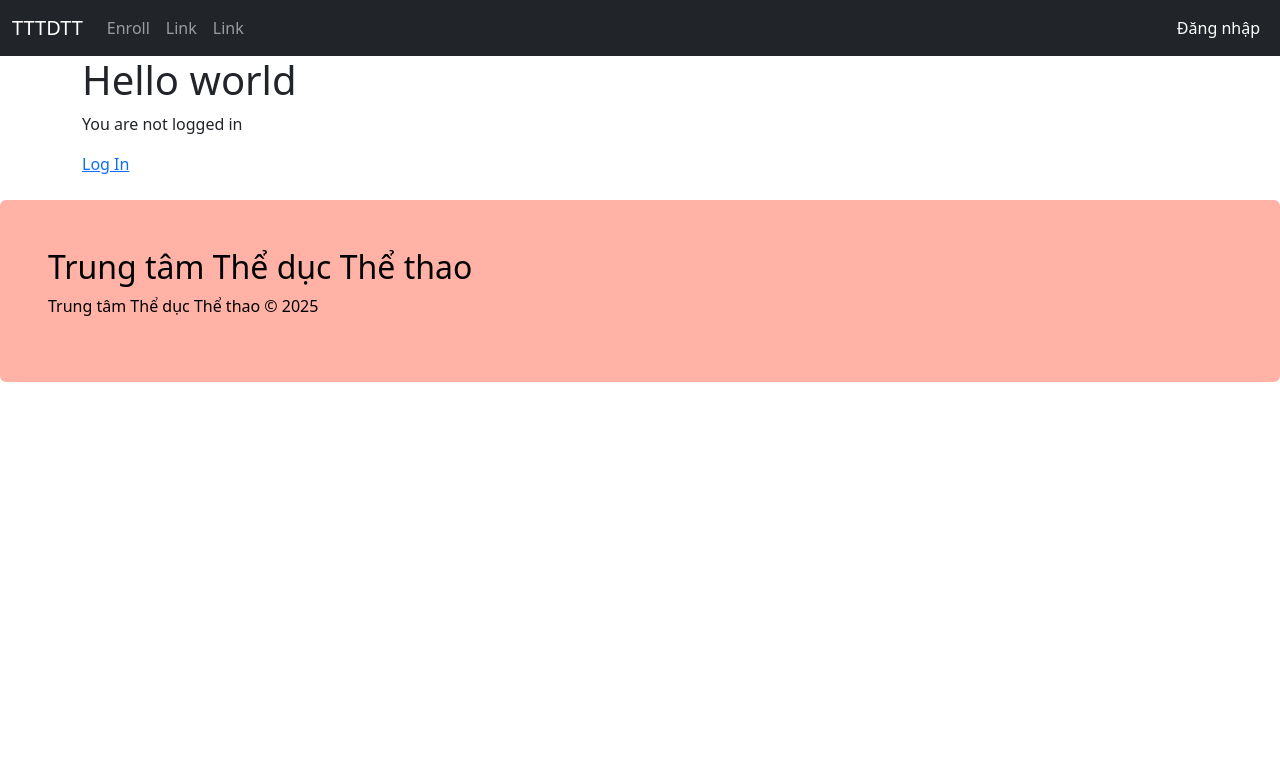
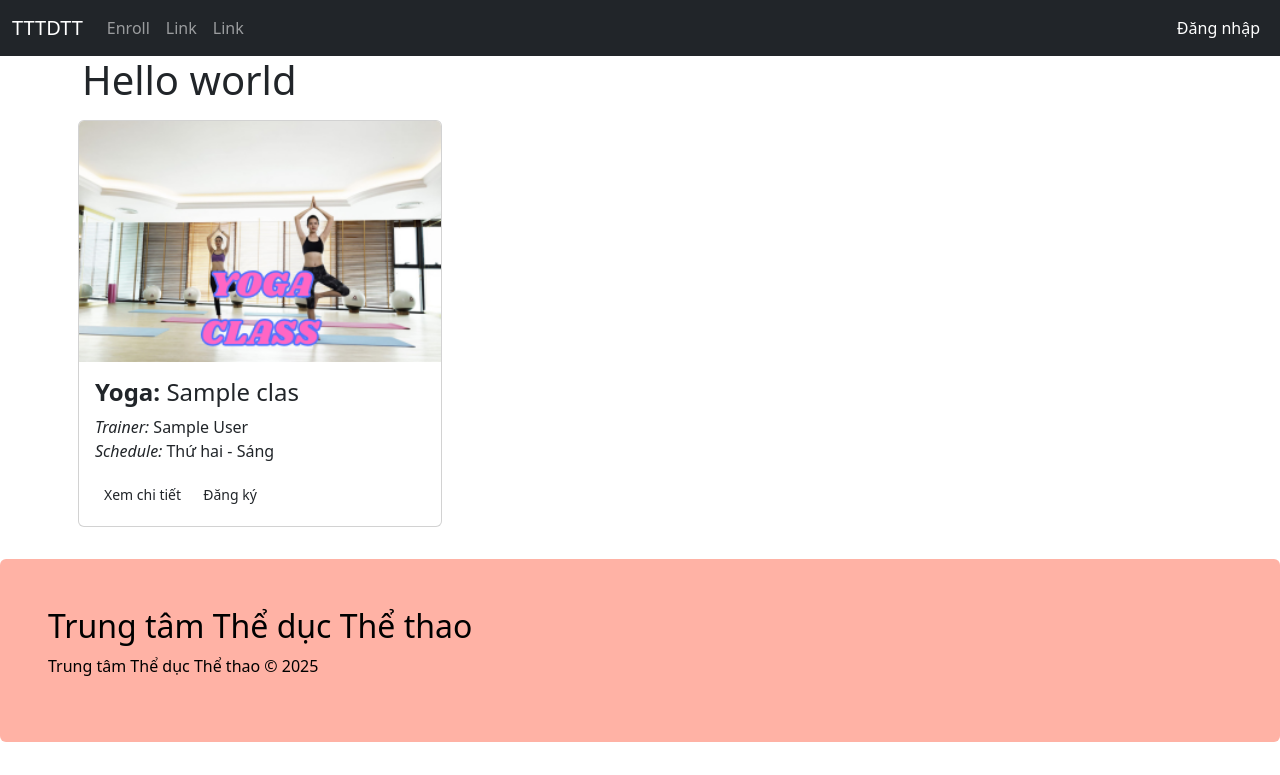
Before and after one commit to trakie/QLTTTheDucTheThao, a Django app: page / in a window 1280 px wide. Shown: the top 775 px of the page. Run offline with Django 5.2, Linux system fonts and the light colour scheme; tables that the repository leaves empty hold one stand-in row (values such as "Sample post").

Commit message:
Minh update trang chu va schedule

```diff
--- a/pe_app/pes/admin.py
+++ b/pe_app/pes/admin.py
@@ -1,10 +1,12 @@
 from django.contrib import admin
-from .models import UserProfile, Class, Enrollment,Membership, Trainer
+from django.contrib.auth.admin import UserAdmin
+from .models import UserProfile, Class, Enrollment, Membership, Trainer, Schedule
 
-admin.site.register(UserProfile)
+admin.site.register(UserProfile, UserAdmin)
 admin.site.register(Class)
 admin.site.register(Enrollment)
 admin.site.register(Membership)
 admin.site.register(Trainer)
+admin.site.register(Schedule)
 
 # Register your models here.
--- a/pe_app/pes/dao.py
+++ b/pe_app/pes/dao.py
@@ -0,0 +1,4 @@
+from .models import Class
+
+def get_all_classes():
+    return Class.objects.select_related('schedule', 'trainer').all()
--- a/pe_app/pes/models.py
+++ b/pe_app/pes/models.py
@@ -3,6 +3,7 @@ from django.db import models
 # Create your models here.
 from django.db import models
 from django.contrib.auth.models import AbstractUser
+from django.templatetags.static import static
 from django.utils import timezone
 
 
@@ -48,6 +49,31 @@ class Membership(models.Model):
         return f"{self.member.username} - {self.end_date}"
 
 
+class Schedule(models.Model):
+    DAY_CHOICES = [
+        (0, 'Thứ hai'),
+        (1, 'Thứ ba'),
+        (2, 'Thứ tư'),
+        (3, 'Thứ năm'),
+        (4, 'Thứ sáu'),
+        (5, 'Thứ bảy'),
+        (6, 'Chủ nhật'),
+    ]
+
+    TIME_BLOCK_CHOICES = [
+        ('1_morning', 'Sáng'),
+        ('2_afternoon', 'Trưa'),
+        ('3_evening', 'Chiều'),
+    ]
+
+    day_of_week = models.IntegerField(choices=DAY_CHOICES)
+    time_block = models.CharField(max_length=12, choices=TIME_BLOCK_CHOICES)
+    notes = models.TextField(blank=True)
+
+    def __str__(self):
+        return f"{self.get_day_of_week_display()} - {self.get_time_block_display()}"
+
+
 class Class(models.Model):
     CLASS_TYPES = (
         ('yoga', 'Yoga'),
@@ -58,13 +84,25 @@ class Class(models.Model):
 
     name = models.CharField(max_length=100)
     class_type = models.CharField(max_length=10, choices=CLASS_TYPES)
-    schedule = models.JSONField()  # Stores days and times
+    schedule = models.ForeignKey(Schedule, on_delete=models.SET_NULL, null=True)
     trainer = models.ForeignKey(Trainer, on_delete=models.SET_NULL, null=True)
     capacity = models.PositiveIntegerField()
     description = models.TextField()
 
     def __str__(self):
         return f"{self.get_class_type_display()} - {self.name}"
+
+    @property
+    def image_url(self):
+        # Map class_type to the image file name
+        images = {
+            'yoga': 'pes/images/yoga.png',
+            'gym': 'pes/images/gym.png',
+            'swim': 'pes/images/swim.png',
+            'dance': 'pes/images/dance.png',
+        }
+        image_path = images.get(self.class_type, 'pes/images/default.png')
+        return static(image_path)
 
 
 class Enrollment(models.Model):
@@ -147,16 +185,3 @@ class Progress(models.Model):
 
     def __str__(self):
         return f"{self.enrollment} - {self.progress_date}"
-
-
-class Schedule(models.Model):
-    trainer = models.ForeignKey(Trainer, on_delete=models.CASCADE)
-    member = models.ForeignKey(UserProfile, on_delete=models.CASCADE)
-    schedule_date = models.DateTimeField()
-    notes = models.TextField()
-
-    class Meta:
-        ordering = ['schedule_date']
-
-    def __str__(self):
-        return f"{self.trainer} - {self.member} - {self.schedule_date}"
--- a/pe_app/pes/templates/pes/home.html
+++ b/pe_app/pes/templates/pes/home.html
@@ -3,15 +3,36 @@
 {% block content %}
 
 <h1>Hello world</h1>
-{% if user.is_authenticated %}
-Hi {{ user.username }}!
-<form action="{% url 'logout' %}" method="post">
-  {% csrf_token %}
-  <button type="submit">Log Out</button>
-</form>
-{% else %}
-<p>You are not logged in</p>
-<a href="{% url 'login' %}">Log In</a>
-{% endif %}
+
+<div class="row">
+    {% for c in classes %}
+    <div class="col-md-4 col-12 p-2">
+        <div class="card">
+            <img class="card-img-top img-hotel" src="{{ c.image_url }}" alt="{{ c.get_class_type_display }}">
+            <div class="card-body">
+                <h4 class="card-title"><strong>{{ c.get_class_type_display }}:</strong> {{ c.name }}<br></h4>
+                <p class="card-text">
+                    <em>Trainer:</em>
+                    {% if c.trainer %}
+                        {{ c.trainer }}
+                    {% else %}
+                        N/A
+                    {% endif %}<br>
+                    <em>Schedule:</em>
+                    {% if c.schedule %}
+                        {{ c.schedule }}
+                    {% else %}
+                        N/A
+                    {% endif %}<br>
+                </p>
+                <a href="#" class="btn btn-sm">Xem chi tiết</a>
+                <a href="#" class="btn btn-sm">Đăng ký</a>
+            </div>
+        </div>
+    </div>
+    {% empty %}
+        <li>Không có lớp.</li>
+    {% endfor %}
+</div>
 
 {% endblock %}
--- a/pe_app/pes/urls.py
+++ b/pe_app/pes/urls.py
@@ -1,12 +1,10 @@
 from django.contrib import admin
 from django.urls import path, include
-from django.views.generic import TemplateView
 
 from . import views
 
 urlpatterns = [
-    path('', views.home),
+    path('', views.home, name='home'),
+    path('enroll/', views.enroll, name='enroll'),
     path("accounts/", include("django.contrib.auth.urls")),
-    path("", TemplateView.as_view(template_name="home.html"), name="home"),
-    path("enroll/", TemplateView.as_view(template_name="pes/enroll.html"), name="enroll"),
 ]
--- a/pe_app/pes/views.py
+++ b/pe_app/pes/views.py
@@ -1,7 +1,13 @@
 from django.shortcuts import render
 from django.http import HttpResponse
+from . import dao
 
 
 # Create your views here.
 def home(request):
-    return render(request, 'pes/home.html')
+    classes = dao.get_all_classes()
+    return render(request, 'pes/home.html', {'classes': classes})
+
+
+def enroll(request):
+    return render(request, 'pes/enroll.html')
```
Also changed, not shown: pe_app/pes/migrations/0002_alter_schedule_options_remove_schedule_member_and_more.py (added), pe_app/pes/migrations/0003_alter_schedule_day_of_week_alter_schedule_time_block.py (added), pe_app/pes/migrations/0004_alter_class_schedule.py (added), pe_app/pes/static/pes/images/dance.png (added), pe_app/pes/static/pes/images/default.png (added), pe_app/pes/static/pes/images/gym.png (added), pe_app/pes/static/pes/images/swim.png (added), pe_app/pes/static/pes/images/yoga.png (added).
